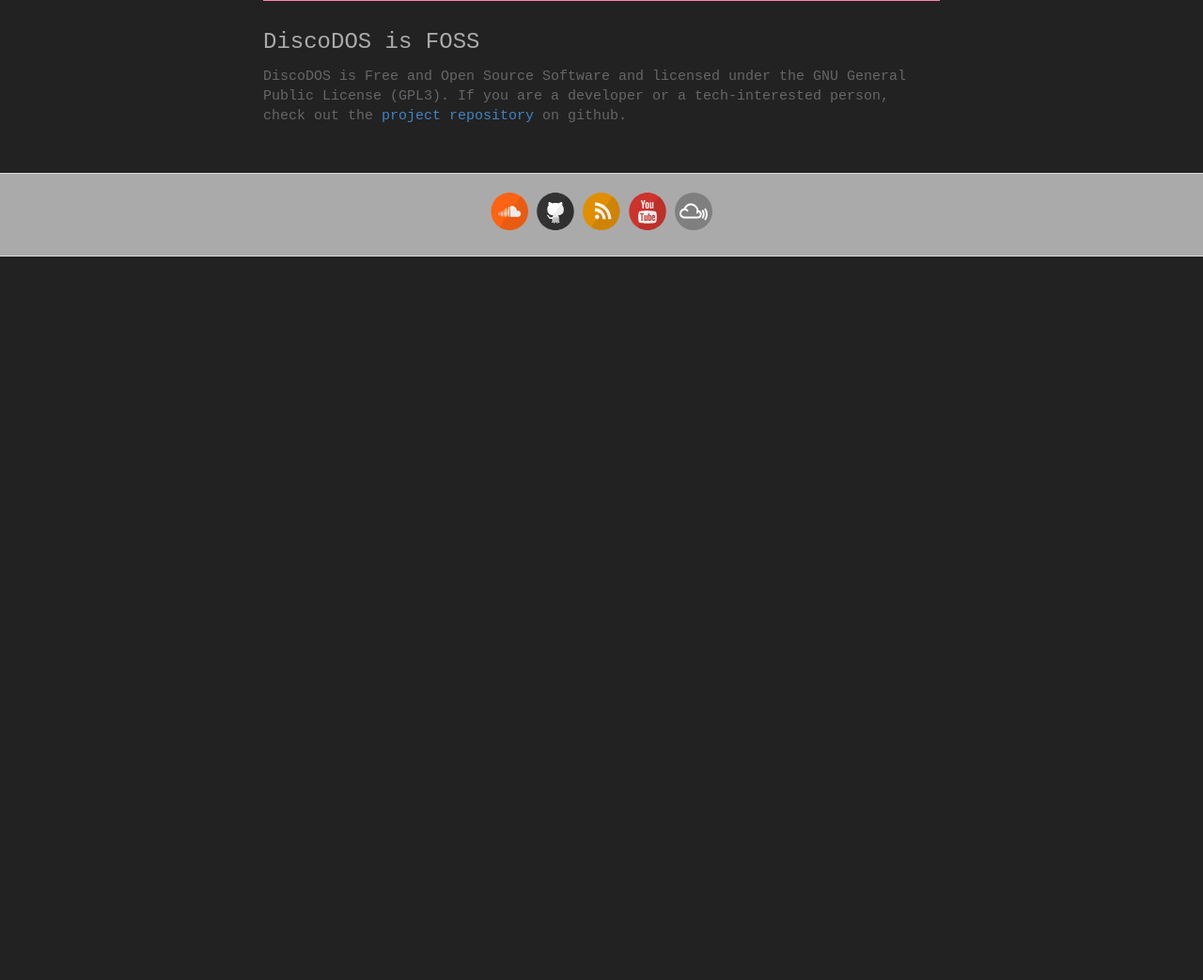
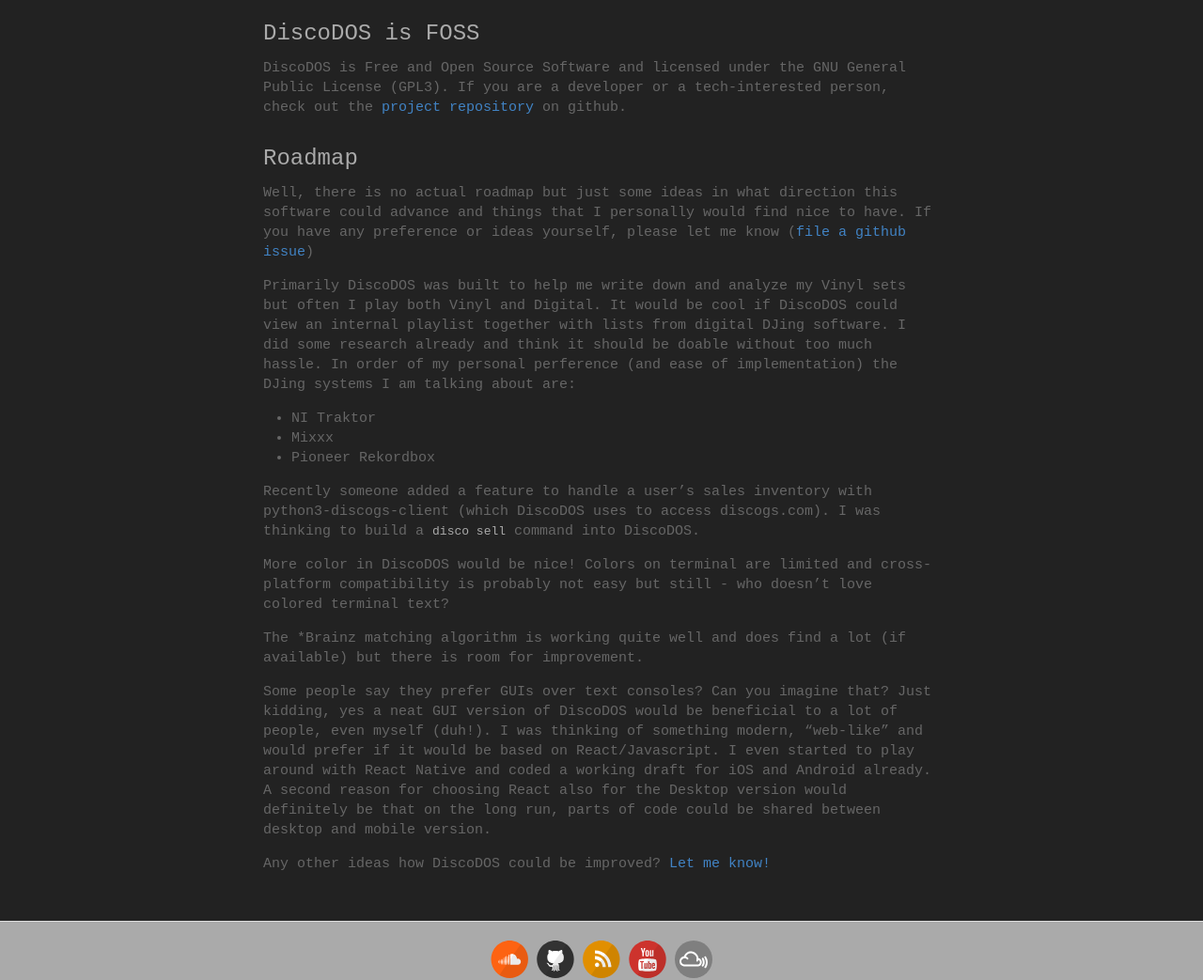
Before and after one commit to JOJ0/discodos, a Jekyll site: the page built from docs/index.md, in a window 1280 px wide and 1400 px high, scrolled down 1919 px. Shown: the part 357-1400 px from the top of the window at 94% size. Built offline with Jekyll 4.4.1, drawn with Linux system fonts in a browser that asks for light colours; some web fonts are replaced; before the commit the page ends 2549 px from its top, so only the background shows below that; some of the changed text lies outside the part shown.

Commit message:
ghpages: youtube vid descr below, add Roadmap chapter

```diff
--- a/docs/index.md
+++ b/docs/index.md
@@ -41,19 +41,59 @@
 
 ## Youtube Tutorials
 
-How to use DiscoDOS #1 - Mixes, Suggestions, Collection, AcousticBrainz (7 min view)
 
 {% include youtube.html id="c9lqKuGSCVk" url_append="" %}
-
-How to use DiscoDOS #2 - Finding key & BPM compatible tracks (1 min view)
+This video presents the concepts of Mixes, Suggestions, Collection, AcousticBrainz (7 min view)
 
 {% include youtube.html id="agp9OrYC66I" url_append="" %}
-
-How to use DiscoDOS #3 - Fetch key & BPM from AcousticBrainz (2 min view)
+Finding key & BPM compatible tracks (1 min view)
 
 {% include youtube.html id="4lungDgdJ2w" url_append="" %}
+How to fetch key & BPM from AcousticBrainz (2 min view)
 
 
 ## DiscoDOS is FOSS
 
 DiscoDOS is Free and Open Source Software and licensed under the GNU General Public License (GPL3). If you are a developer or a tech-interested person, check out the [project repository](https://github.com/JOJ0/discodos) on github.
+
+
+## Roadmap
+
+Well, there is no actual roadmap but just some ideas in what direction this
+software could advance and things that I personally would find nice to have.
+If you have any preference or ideas yourself, please let me know ([file a
+github issue](https://github.com/JOJ0/discodos/issues))
+
+Primarily DiscoDOS was built to help me write down and analyze my Vinyl sets
+but often I play both Vinyl and Digital. It would be cool if DiscoDOS could
+view an internal playlist together with lists from digital DJing software. I
+did some research already and think it should be doable without too much
+hassle. In order of my personal perference (and ease of implementation) the
+DJing systems I am talking about are:
+
+  - NI Traktor
+  - Mixxx
+  - Pioneer Rekordbox
+
+Recently someone added a feature to handle a user's sales inventory with
+python3-discogs-client (which DiscoDOS uses to access discogs.com). I was
+thinking to build a `disco sell` command into DiscoDOS.
+
+More color in DiscoDOS would be nice! Colors on terminal are limited and
+cross-platform compatibility is probably not easy but still - who doesn't
+love colored terminal text?
+
+The *Brainz matching algorithm is working quite well and does find a lot (if
+available) but there is room for improvement.
+
+Some people say they prefer GUIs over text consoles? Can you imagine that?
+Just kidding, yes a neat GUI version of DiscoDOS would be beneficial to a lot
+of people, even myself (duh!). I was thinking of something modern, "web-like"
+and would prefer if it would be based on React/Javascript. I even started to
+play around with React Native and coded a working draft for iOS and Android
+already. A second reason for choosing React also for the Desktop version
+would definitely be that on the long run, parts of code could be shared
+between desktop and mobile version.
+
+Any other ideas how DiscoDOS could be improved? [Let me
+know!](https://github.com/JOJ0/discodos/issues)
```
